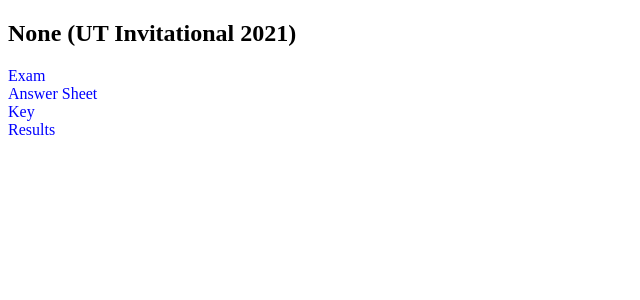
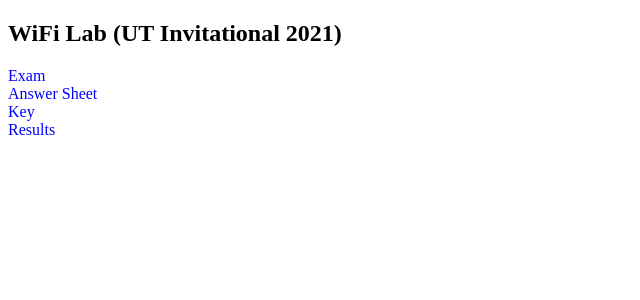
Before and after one commit to taleff/taleff.github.io, a Jekyll site: the page built from scioly.html, in a window 1280 px wide. Shown: the top 300 px of the page, without its empty margins (0-640 px from the left). Built offline with Jekyll 4.4.1, drawn with Linux system fonts in a browser that asks for light colours.

Commit message:
Update scioly.html

```diff
--- a/_layouts/scioly.html
+++ b/_layouts/scioly.html
@@ -8,7 +8,7 @@ layout: default
       <div class="event-spacer"></div>
       <div class="event-information">
         <h2 class="event-title">
-          {{ event.title | default: "None" }} ({{ event.tournament | default: "Nowhere" }})
+          {{ event.event | default: "None" }} ({{ event.tournament | default: "Nowhere" }})
         </h2>
         <ul style="list-style-type:disc;">
           <li><a href="{{ event.exam-url | default: "https://taleff.github.io" }}">Exam</a></li>
```
